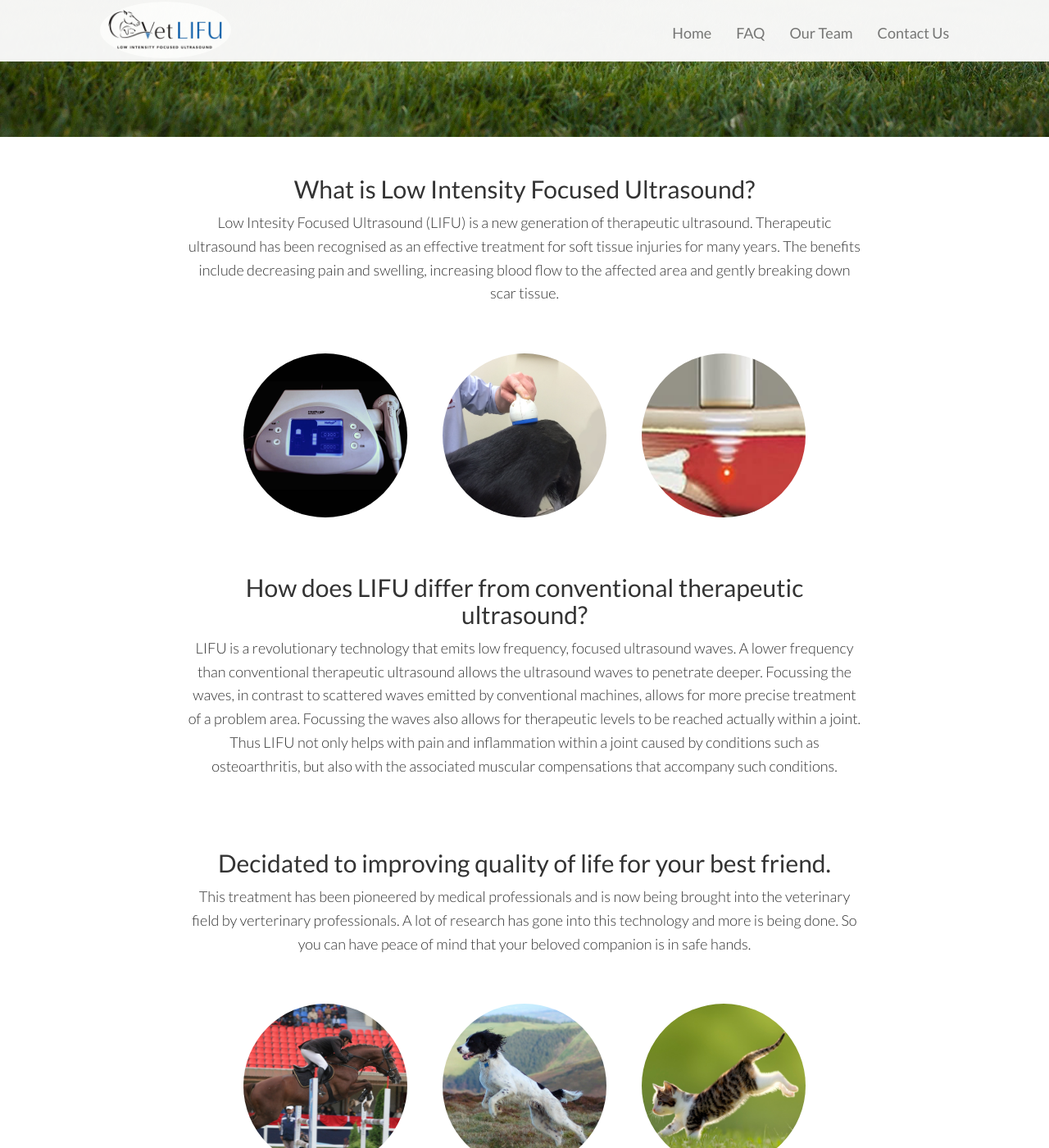
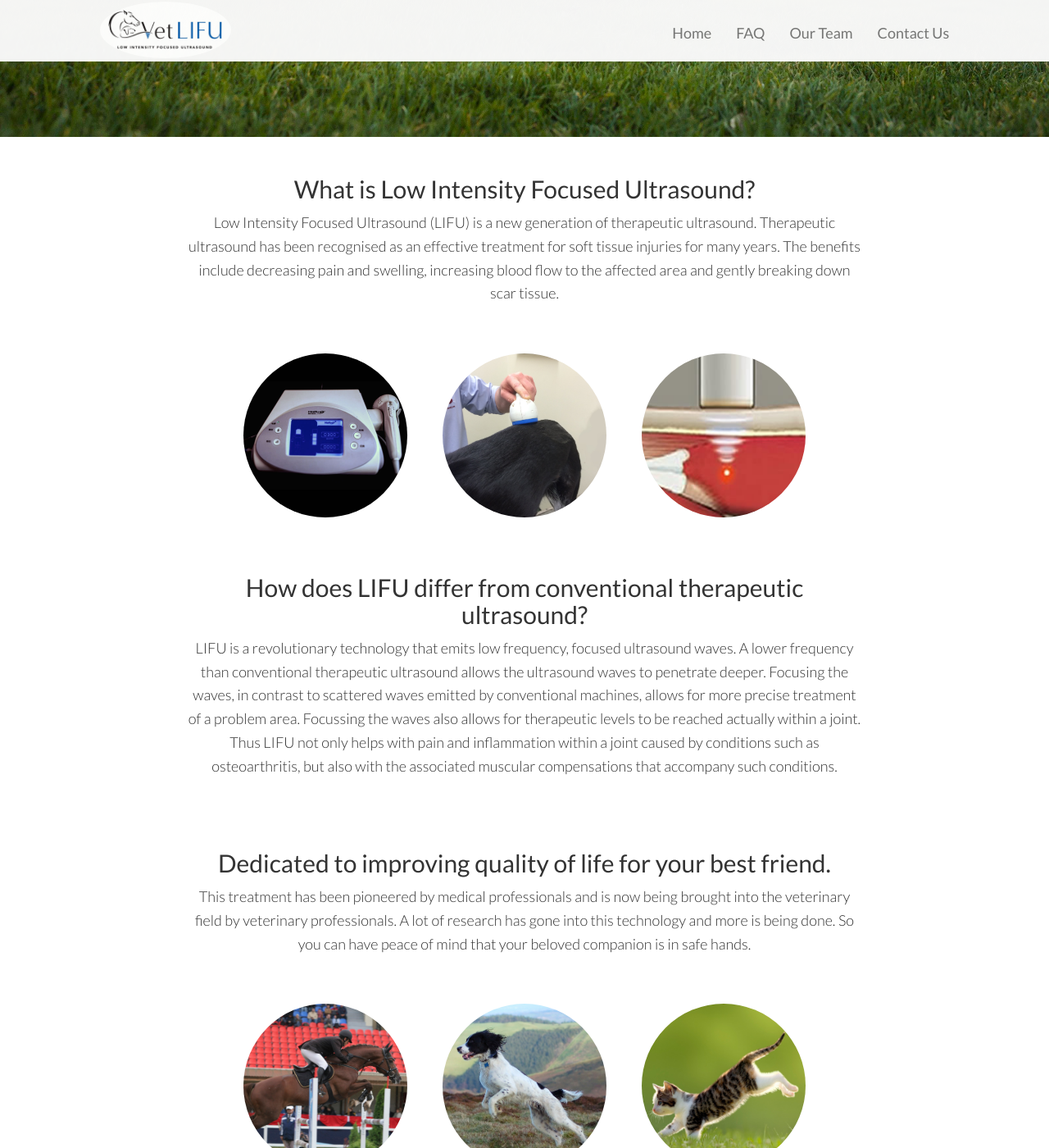
Before and after one commit to tcranston/VetLIFU, a Jekyll site: the page built from index.md, in a window 1280 px wide and 1400 px high, scrolled down 583 px. Shown: the whole window at 82% size. Built offline with Jekyll 4.4.1, drawn with Linux system fonts in a browser that asks for light colours.

Commit message:
correcting typos on hp

```diff
--- a/index.md
+++ b/index.md
@@ -39,7 +39,7 @@ treatable_list_right:
 
 
 ## What is Low Intensity Focused Ultrasound?
-Low Intesity Focused Ultrasound (LIFU) is a new generation of therapeutic ultrasound. Therapeutic ultrasound has been recognised as an effective treatment for soft tissue injuries for many years. The benefits include decreasing pain and swelling, increasing blood flow to the affected area and gently breaking down scar tissue.
+Low Intensity Focused Ultrasound (LIFU) is a new generation of therapeutic ultrasound. Therapeutic ultrasound has been recognised as an effective treatment for soft tissue injuries for many years. The benefits include decreasing pain and swelling, increasing blood flow to the affected area and gently breaking down scar tissue.
 
 
 {::nomarkdown}
@@ -52,16 +52,16 @@ Low Intesity Focused Ultrasound (LIFU) is a new generation of therapeutic ultras
 {:/}
 
 ## How does LIFU differ from conventional therapeutic ultrasound?
-LIFU is a revolutionary technology that emits low frequency, focused ultrasound waves. A lower frequency than conventional therapeutic ultrasound allows the ultrasound waves to penetrate deeper. Focussing the waves, in contrast to scattered waves emitted by conventional machines, allows for more precise treatment of a problem area. Focussing the waves also allows for therapeutic levels to be reached actually within a joint. Thus LIFU not only helps with pain and inflammation within a joint caused by conditions such as osteoarthritis, but also with the associated muscular compensations that accompany such conditions.
+LIFU is a revolutionary technology that emits low frequency, focused ultrasound waves. A lower frequency than conventional therapeutic ultrasound allows the ultrasound waves to penetrate deeper. Focusing the waves, in contrast to scattered waves emitted by conventional machines, allows for more precise treatment of a problem area. Focussing the waves also allows for therapeutic levels to be reached actually within a joint. Thus LIFU not only helps with pain and inflammation within a joint caused by conditions such as osteoarthritis, but also with the associated muscular compensations that accompany such conditions.
 
 {::nomarkdown}
 <br />
 <br />
 {:/}
 
-## Decidated to improving quality of life for your best friend.
+## Dedicated to improving quality of life for your best friend.
 
-This treatment has been pioneered by medical professionals and is now being brought into the veterinary field by verterinary professionals. A lot of research has gone into this technology and more is being done. So you can have peace of mind that your beloved companion is in safe hands.
+This treatment has been pioneered by medical professionals and is now being brought into the veterinary field by veterinary professionals. A lot of research has gone into this technology and more is being done. So you can have peace of mind that your beloved companion is in safe hands.
 
 {::nomarkdown}
 <br />
```
